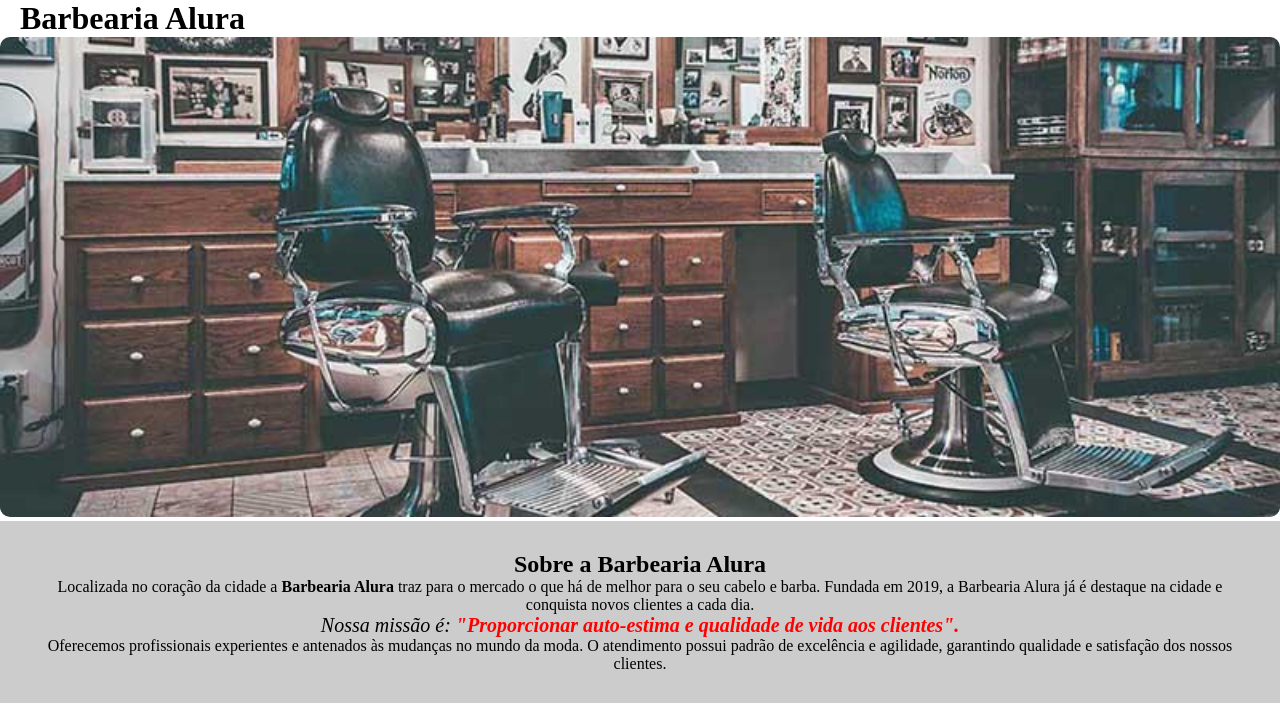
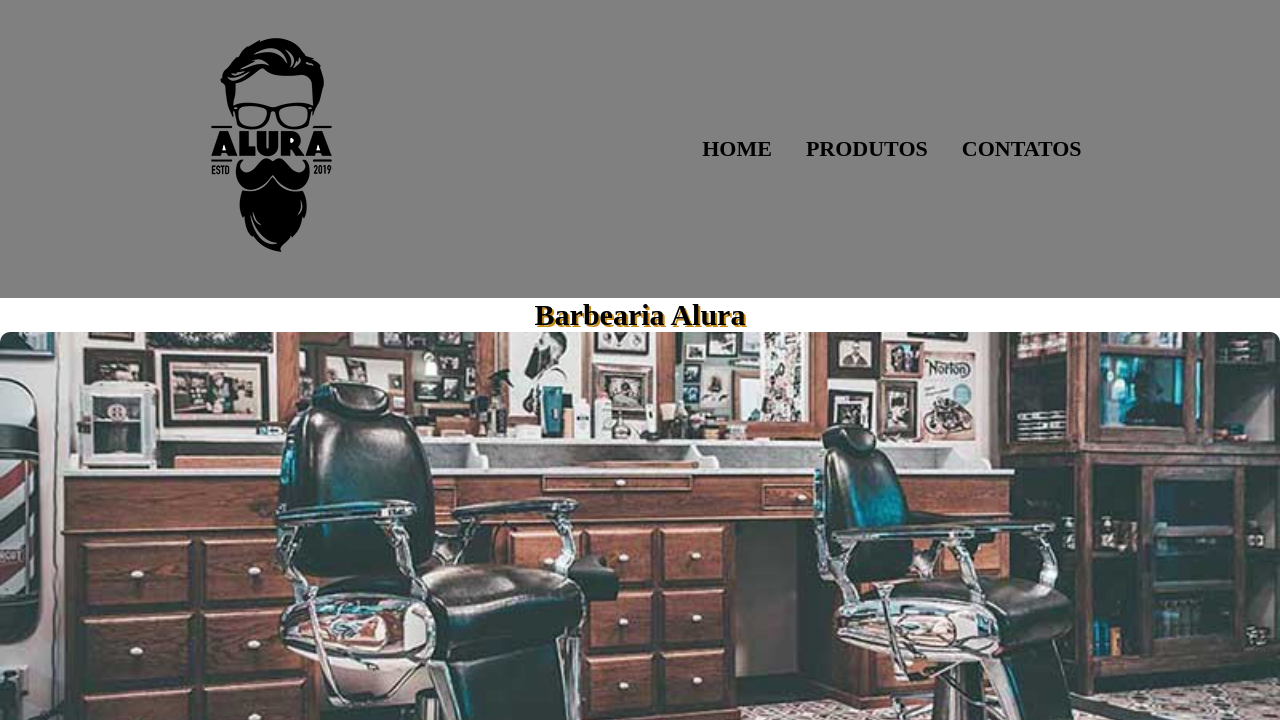
Before and after one commit to oAnthonyG/Projeto-Barbearia_Alura, a plain HTML site: page index.html in a window 1280 px wide. Shown: the top 720 px of the page. Drawn offline with Linux system fonts and the light colour scheme.

Commit message:
create the header and footer in index

```diff
--- a/index.html
+++ b/index.html
@@ -8,11 +8,23 @@
         <title>Barbearia Alura</title>
             <link rel="stylesheet" href="./reset.css">
             <link rel="stylesheet" href="./style.css">
+            <link rel="stylesheet" href="./produtos.css">
 </head>
     <body>
         <header>
-            <h1 class="titulo-principal">Barbearia Alura</h1>
+            <header class="cabecalho">
+                <h1><img src="./images/logo.png" alt="Logo alura"></h1>
+
+                    <nav>
+                        <ul>
+                            <li><a href="./index.html">Home</a></li>
+                            <li><a href="produtos.html">Produtos</a></li>
+                            <li><a href="contato.html">Contatos</a></li>
+                        </ul>
+                    </nav>
+            </header>
         </header>
+        <h1 class="titulo-principal">Barbearia Alura</h1>
         <img class="banner" src="./images/banner.jpg" alt="banner da barbearia">
         <section class="principal">
             <h2 class="titulo-centralizado">Sobre a Barbearia Alura</h2>
@@ -28,7 +40,7 @@
         </section>
         <section class="beneficios">
             <h3 class="titulo-centralizado">Benefícios</h3>
-            <ul>
+            <ul class="lista-beneficio">
                 <li class="itens">Atendimento aos Clientes</li>
                 <li class="itens">Espaços diferenciado</li>
                 <li class="itens">Localização</li>
@@ -36,5 +48,9 @@
             </ul>
             <img class="banner-beneficios" src="./images/beneficios.jpg" alt="beneficios image">
         </section>
+        <footer >
+            <img src="./images/logo-branco.png" alt="">
+            <p class="copyright">&copy; Copyright Barbearia Alura</p>
+        </footer>
     </body>
 </html>
--- a/style.css
+++ b/style.css
@@ -1,4 +1,9 @@
+.titulo-principal{
+    text-align: center;
+    font-size: 30px;
+    text-shadow: 2px 2px #C78C19;
 
+}
 .banner{
     width: 100%;
     border-radius: 10px;
@@ -6,9 +11,6 @@
 .principal{
     padding: 30px;
     background-color: #ccc;
-}
-.titulo-principal{
-    padding-left: 20px;
 }
 .titulo-centralizado{
     text-align: center;
@@ -35,7 +37,7 @@ em strong{
 }
 
 
-ul{
+.lista-beneficio{
     display: inline-block;
     vertical-align: top;
     width: 20%;
```
